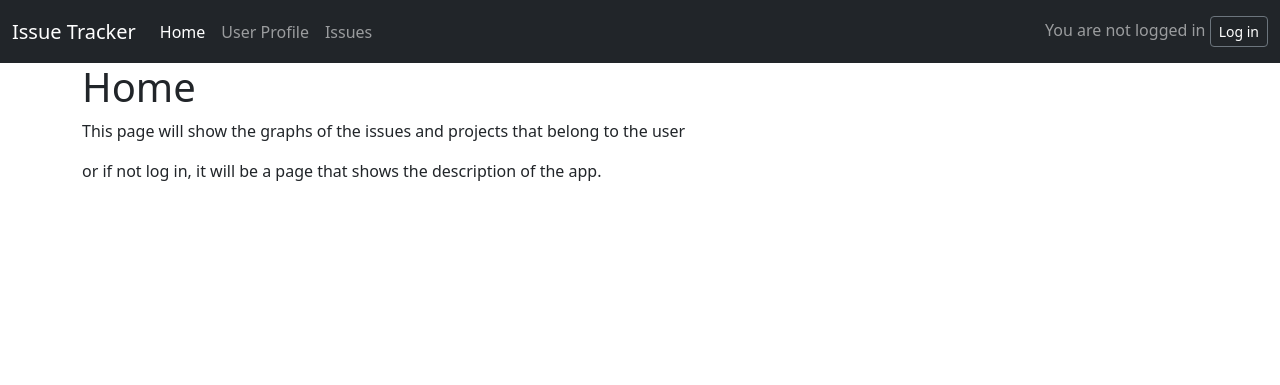
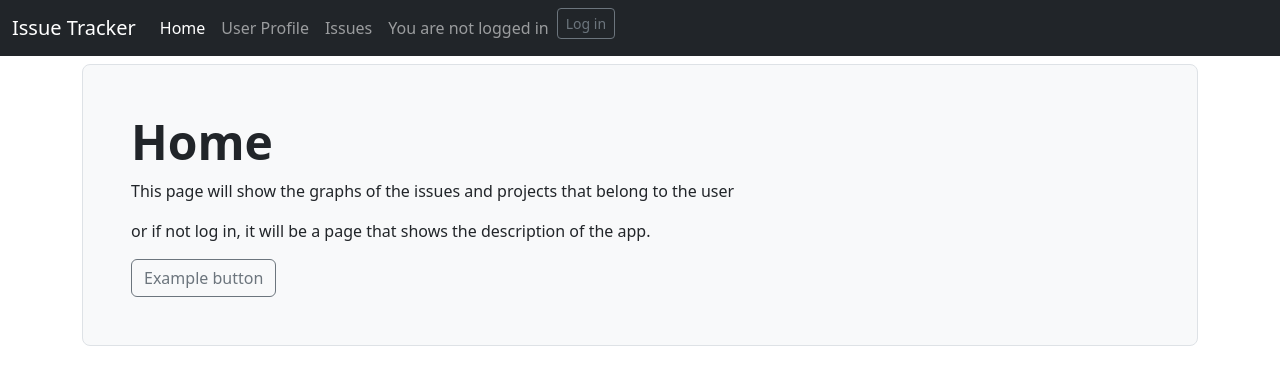
Before and after one commit to jocogum10/bt-django, a Django app: page / in a window 1280 px wide. Shown: the top 385 px of the page. Run offline with Django 4.2, Linux system fonts and the light colour scheme.

Commit message:
add bootstrap for styling

```diff
--- a/templates/base.html
+++ b/templates/base.html
@@ -13,7 +13,7 @@
 
 <body>
     <!-- navbar -->
-    <nav class="navbar navbar-dark navbar-expand-lg bg-dark">
+    <nav class="navbar navbar-dark navbar-expand-lg bg-dark ">
         <div class="container-fluid">
             <a class="navbar-brand" href="{% url 'home' %}">Issue Tracker</a>
             <button class="navbar-toggler" type="button" data-bs-toggle="collapse"
@@ -32,24 +32,33 @@
                     <li class="nav-item">
                         <a class="nav-link" href="{% url 'issues' %}">Issues</a>
                     </li>
+                    <li class="nav-item">
+                        {% if user.is_authenticated %}
+                        <a class="nav-link" href="{% url 'users' %}">Hello, {{ request.user }}!</a>
+                        {% else %}
+                        <a class="nav-link" href="{% url 'users' %}">You are not logged in</a>
+                        {% endif %}
+                    </li>
+                    <li class="nav-item">
+                        {% if user.is_authenticated %}
+                        <a href="{% url 'logout' %}" class="btn btn-sm btn-outline-secondary text-center">Log Out</a>
+                        {% else %}
+                        <a href="{% url 'login' %}" class="btn btn-sm btn-outline-secondary text-center">Log in</a>
+                        {% endif %}
+                    </li>
                 </ul>
-                <span class="navbar-text">
-                    {% if user.is_authenticated %}
-                    Hello, {{ request.user }}!
-                    <a href="{% url 'logout' %}" class="btn btn-sm btn-outline-secondary">Log Out</a>
-                    {% else %}
-                    You are not logged in
-                    <a href="{% url 'login' %}" class="btn btn-sm btn-outline-secondary">Log in</a>
-                    {% endif %}
-                </span>
+
             </div>
         </div>
     </nav>
 
     <!-- navbar -->
 
-    {% block content %}
-    {% endblock content %}
+    <div class="container mt-2">
+        {% block content %}
+        {% endblock content %}
+    </div>
+
 
     <!-- JavaScript Bundle with Popper -->
     <script src="https://cdn.jsdelivr.net/npm/bootstrap@5.2.0/dist/js/bootstrap.bundle.min.js"
--- a/templates/home.html
+++ b/templates/home.html
@@ -1,9 +1,10 @@
 {% extends 'base.html' %}
 
 {% block content %}
-<div class="container">
-    <h1>Home</h1>
+<div class="h-100 p-5 bg-light border rounded-3">
+    <h2 class="display-5 fw-bold">Home</h2>
     <p>This page will show the graphs of the issues and projects that belong to the user</p>
     <p>or if not log in, it will be a page that shows the description of the app.</p>
+    <button class="btn btn-outline-secondary" type="button">Example button</button>
 </div>
 {% endblock content %}
--- a/templates/users.html
+++ b/templates/users.html
@@ -2,7 +2,7 @@
 
 {% block content %}
 
-<div class="container">
-    <h1>Users</h1>
-</div>
+
+<h1>Users</h1>
+
 {% endblock content %}
--- a/users/views.py
+++ b/users/views.py
@@ -3,4 +3,4 @@ from django.shortcuts import render
 # Create your views here.
 def users(request):
     context = {}
-    return render(request, 'users.html')
+    return render(request, 'users.html', context=context)
```
Also changed, not shown: templates/issues.html (+12 -12 lines).
